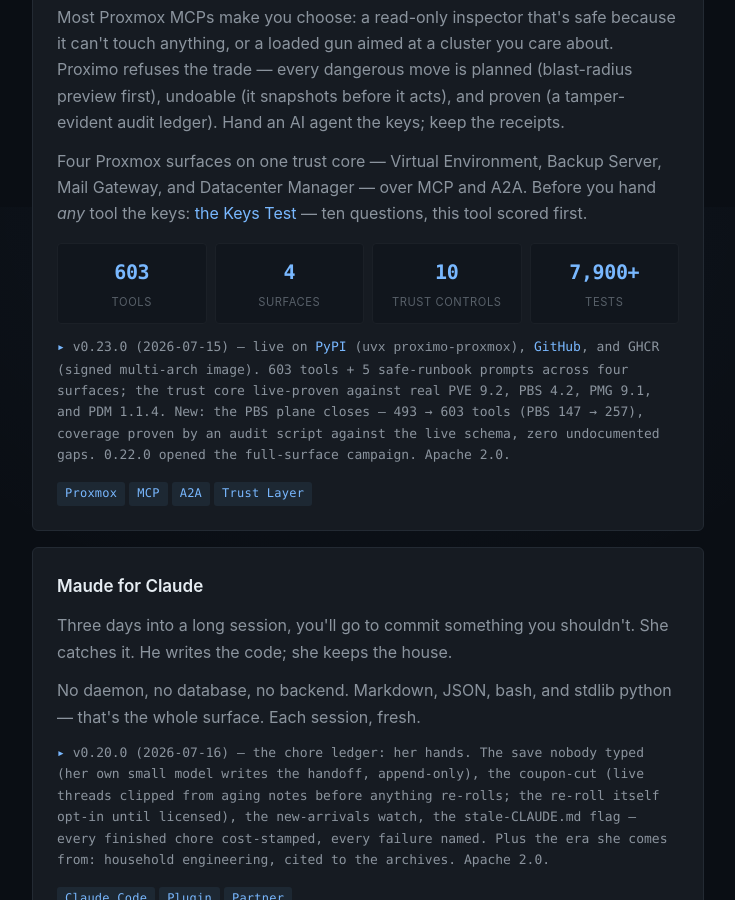
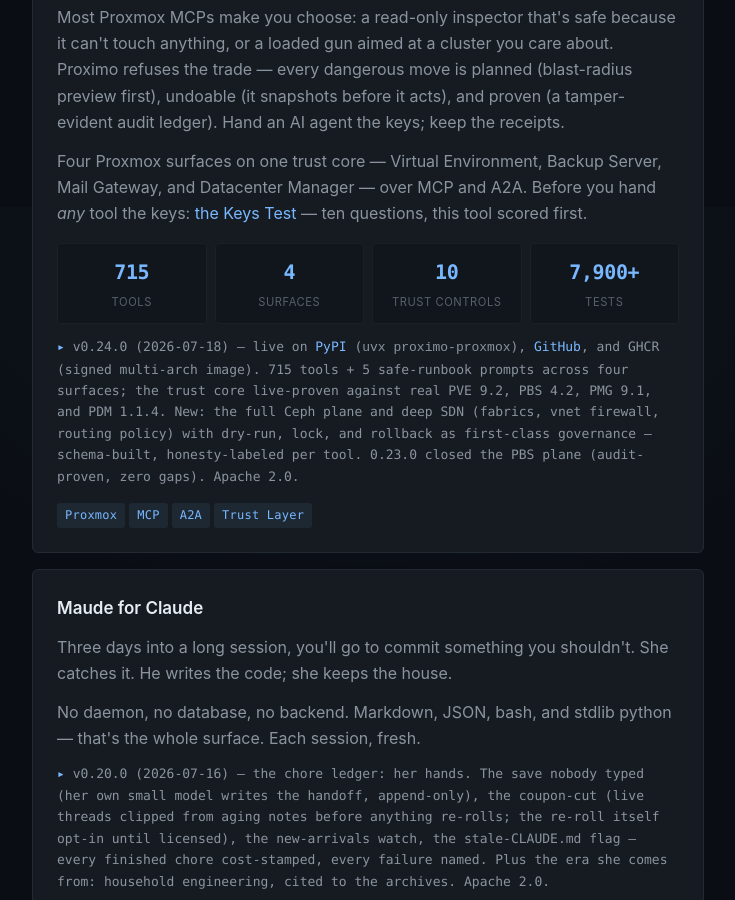
Before and after one commit to john-broadway/john-broadway.github.io, a Jekyll site: the page built from index.html, in a window 1280 px wide and 900 px high, scrolled down 1593 px. Shown: the whole window, without its empty margins (272-1007 px from the left). Built offline with Jekyll 4.4.1, drawn with Linux system fonts in a browser that asks for light colours.

Commit message:
Proximo card -> 0.24.0 / 715 tools, stat counter + status (release ripple)
Co-Authored-By: Claude Fable 5 <noreply@anthropic.com>

```diff
--- a/index.html
+++ b/index.html
@@ -46,12 +46,12 @@ description: Independent AI researcher and infrastructure architect. Sovereign A
     <p>Most Proxmox MCPs make you choose: a read-only inspector that's safe because it can't touch anything, or a loaded gun aimed at a cluster you care about. Proximo refuses the trade &mdash; every dangerous move is planned (blast-radius preview first), undoable (it snapshots before it acts), and proven (a tamper-evident audit ledger). Hand an AI agent the keys; keep the receipts.</p>
     <p>Four Proxmox surfaces on one trust core &mdash; Virtual Environment, Backup Server, Mail Gateway, and Datacenter Manager &mdash; over MCP and A2A. Before you hand <em>any</em> tool the keys: <a href="/keys-test/">the Keys Test</a> &mdash; ten questions, this tool scored first.</p>
     <div class="stats">
-      <div class="stat"><div class="num">603</div><div class="label">tools</div></div>
+      <div class="stat"><div class="num">715</div><div class="label">tools</div></div>
       <div class="stat"><div class="num">4</div><div class="label">surfaces</div></div>
       <div class="stat"><div class="num">10</div><div class="label">trust controls</div></div>
       <div class="stat"><div class="num">7,900+</div><div class="label">tests</div></div>
     </div>
-    <p class="status">v0.23.0 (2026-07-15) &mdash; live on <a href="https://pypi.org/project/proximo-proxmox/">PyPI</a> (<code>uvx proximo-proxmox</code>), <a href="https://github.com/john-broadway/proximo">GitHub</a>, and GHCR (signed multi-arch image). 603 tools + 5 safe-runbook prompts across four surfaces; the trust core live-proven against real PVE 9.2, PBS 4.2, PMG 9.1, and PDM 1.1.4. New: the PBS plane closes &mdash; 493 &rarr; 603 tools (PBS 147 &rarr; 257), coverage proven by an audit script against the live schema, zero undocumented gaps. 0.22.0 opened the full-surface campaign. Apache 2.0.</p>
+    <p class="status">v0.24.0 (2026-07-18) &mdash; live on <a href="https://pypi.org/project/proximo-proxmox/">PyPI</a> (<code>uvx proximo-proxmox</code>), <a href="https://github.com/john-broadway/proximo">GitHub</a>, and GHCR (signed multi-arch image). 715 tools + 5 safe-runbook prompts across four surfaces; the trust core live-proven against real PVE 9.2, PBS 4.2, PMG 9.1, and PDM 1.1.4. New: the full Ceph plane and deep SDN (fabrics, vnet firewall, routing policy) with dry-run, lock, and rollback as first-class governance &mdash; schema-built, honesty-labeled per tool. 0.23.0 closed the PBS plane (audit-proven, zero gaps). Apache 2.0.</p>
     <div class="tags"><span>Proxmox</span><span>MCP</span><span>A2A</span><span>Trust Layer</span></div>
   </article>
 
```
